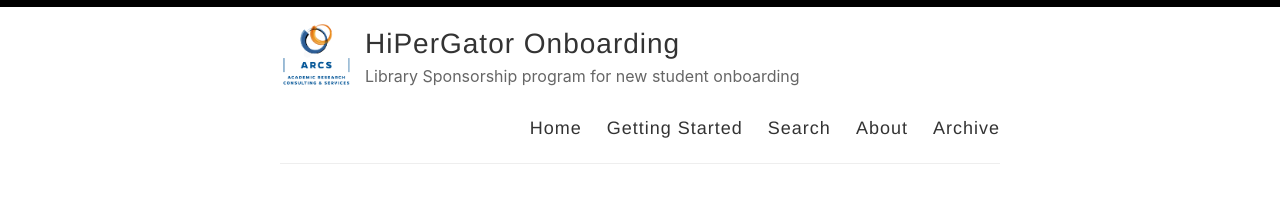
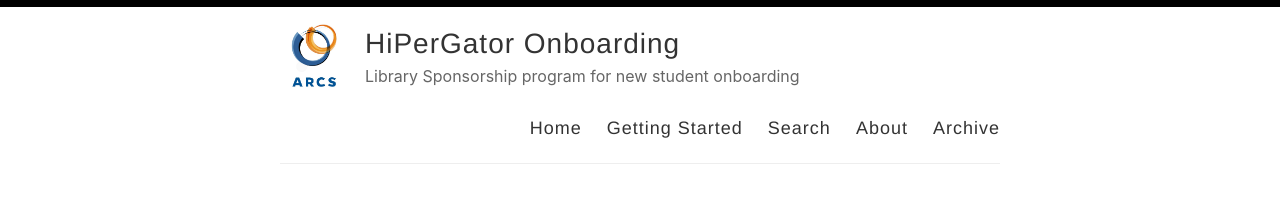
Before and after one commit to NatyaHans/HiPerGatorOnboarding, a Jekyll site: the page built from index.html, in a window 1280 px wide. Shown: the top 197 px of the page. Built offline with Jekyll 4.4.1, drawn with Linux system fonts in a browser that asks for light colours; the list of posts is cut into pages by our own code.

Commit message:
Update _config.yml

```diff
--- a/_config.yml
+++ b/_config.yml
@@ -12,7 +12,7 @@ author: Natya Hans
 description: Library Sponsorship program for new student onboarding
 
 # URL of your avatar or profile pic (you could use your GitHub profile pic)
-avatar: /images/ARCSlogo-vert.png
+avatar: /images/ARCS-nowrite.png
 
 #
 # Flags below are optional
```
